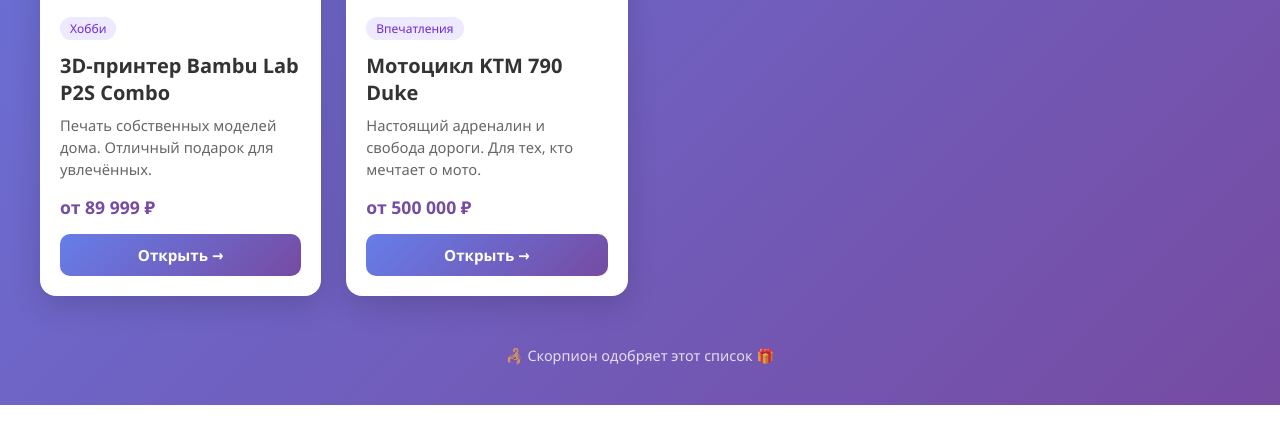
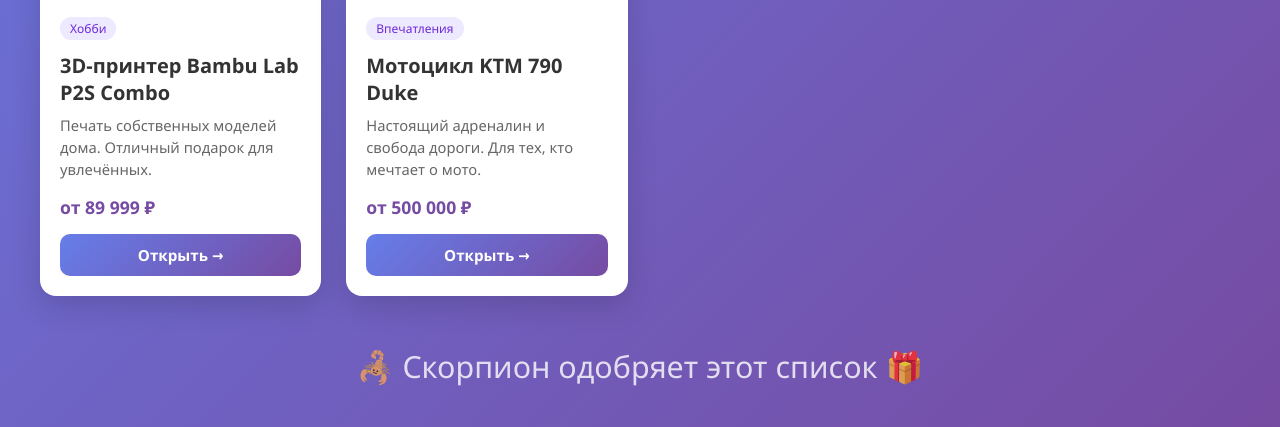
Before and after one commit to Vladimir-2517/gifts, a plain HTML site: page index.html in a window 1280 px wide. Shown: the part 842-1269 px from the top of the page. Before the commit the page ends 1247 px from the top, so only its background shows below. Drawn offline with Linux system fonts and the light colour scheme.

Commit message:
Update index.html

```diff
--- a/index.html
+++ b/index.html
@@ -149,7 +149,7 @@
     color: #fff;
     margin-top: 50px;
     opacity: 0.8;
-    font-size: 0.9rem;
+    font-size: 1.9rem;
   }
 
   .empty {
```
